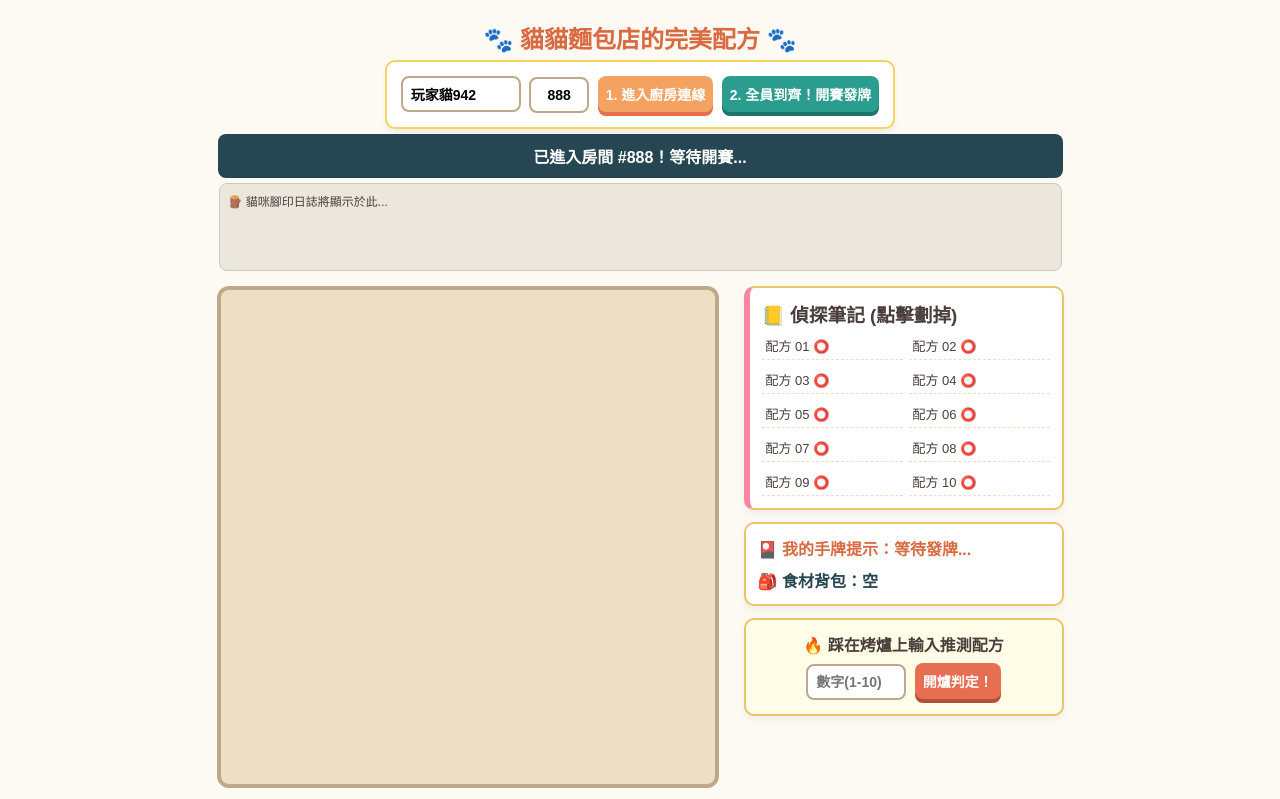
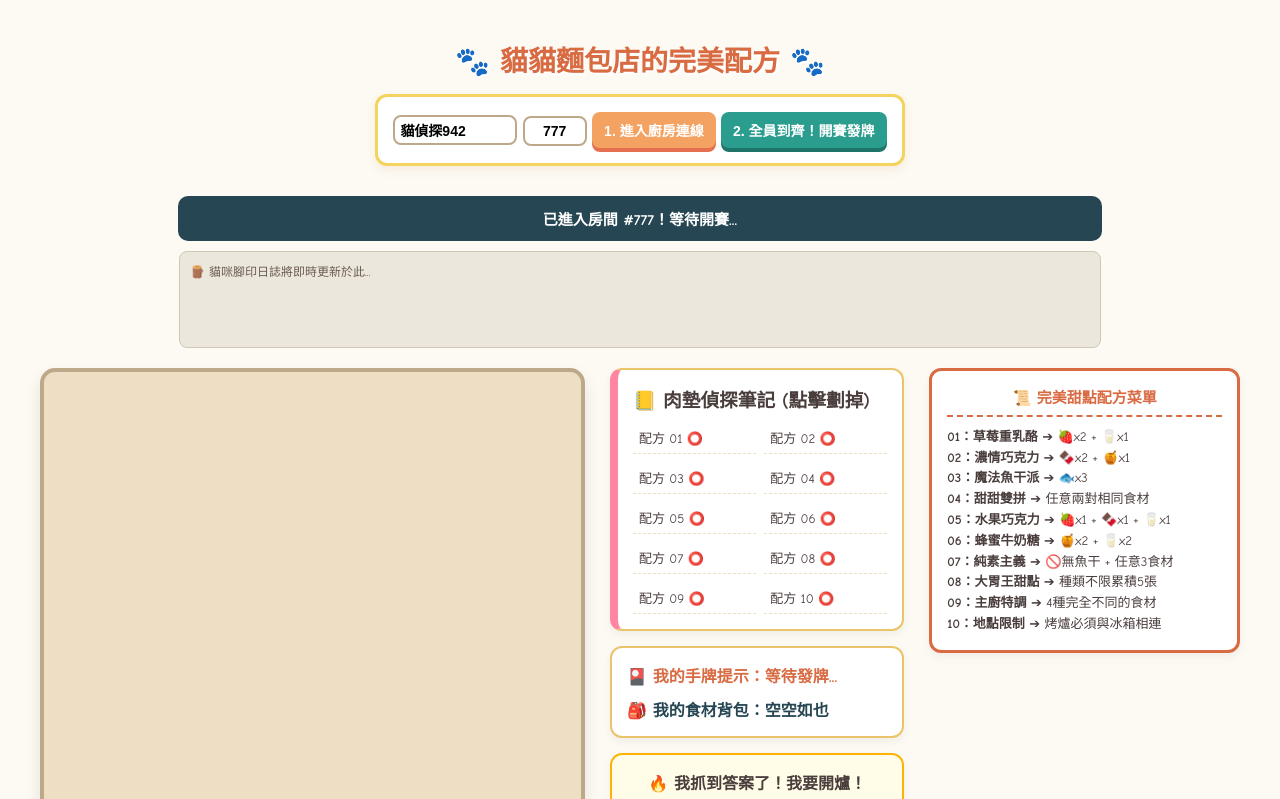
Before and after one commit to yii177/meow-bakery, a website: page public/index.html in a window 1280 px wide. Both pictures are taken after a click on the button "1. 進入廚房連線". Shown: the top 799 px of the page. Drawn offline with nearby package versions, Linux system fonts and the light colour scheme; no server answers.

Commit message:
Update index.html

```diff
--- a/public/index.html
+++ b/public/index.html
@@ -3,70 +3,82 @@
 <head>
     <meta charset="UTF-8">
     <meta name="viewport" content="width=device-width, initial-scale=1.0">
-    <title>貓貓麵包店 - 朋友連線對戰版</title>
+    <title>貓貓麵包店的完美配方 - 豪華完全體連線版</title>
     <style>
-        body { font-family: sans-serif; background: #fcfaf2; margin: 0; padding: 15px; text-align: center; color: #4a3e3d; }
-        h1 { color: #d96b43; margin: 5px; font-size: 24px; }
-        input, button { padding: 8px; font-size: 14px; border-radius: 8px; border: 2px solid #bda88a; font-weight: bold; margin: 2px; }
-        button { background: #f4a261; color: white; border: none; cursor: pointer; box-shadow: 0 4px 0 #e76f51; }
+        body { font-family: 'Comic Sans MS', 'Microsoft JhengHei', sans-serif; background-color: #fcfaf2; margin: 0; padding: 20px; text-align: center; color: #4a3e3d; }
+        h1 { color: #d96b43; text-shadow: 2px 2px 0px #fff; font-size: 28px; margin-bottom: 15px; }
+        .setup-panel { background: white; padding: 15px; border-radius: 12px; margin-bottom: 20px; display: inline-block; box-shadow: 0 4px 10px rgba(217,107,67,0.1); border: 3px solid #f4d35e; }
+        input, button { padding: 8px 12px; font-size: 14px; border-radius: 8px; border: 2px solid #bda88a; font-weight: bold; }
+        button { background-color: #f4a261; color: white; border: none; cursor: pointer; box-shadow: 0 4px 0 #e76f51; transition: all 0.1s; }
         button:active { transform: translateY(4px); box-shadow: none; }
-        .game-container { display: flex; justify-content: center; align-items: flex-start; gap: 25px; margin: 15px auto; max-width: 1100px; width: 100%; }
-        .board { display: grid; grid-template-columns: repeat(5, 90px); grid-template-rows: repeat(5, 90px); gap: 6px; background: #eedec4; padding: 10px; border-radius: 12px; border: 4px solid #bda88a; shrink: 0; }
-        .tile { background: #fff; border: 2px solid #dcd1be; border-radius: 10px; display: flex; flex-direction: column; align-items: center; justify-content: center; font-size: 12px; cursor: pointer; position: relative; font-weight: bold; }
-        .center-tile { background: #ffe57f; border-color: #ffb300; }
-        .side-panel { display: flex; flex-direction: column; gap: 12px; width: 320px; text-align: left; shrink: 0; }
-        .box { background: #fff; padding: 12px; border-radius: 10px; box-shadow: 0 4px 6px rgba(0,0,0,0.05); border: 2px solid #e9c46a; }
-        .notebook-grid { display: grid; grid-template-columns: 1fr 1fr; gap: 6px; margin-top: 5px; }
-        .note-item { cursor: pointer; padding: 4px; border-bottom: 1px dashed #eedec4; font-size: 13px; }
-        .status-bar { max-width: 825px; background: #264653; color: white; padding: 10px; border-radius: 8px; margin: 5px auto; font-weight: bold; }
-        .log-box { max-width: 825px; background: #ece7dd; height: 70px; margin: 5px auto; overflow-y: auto; padding: 8px; border-radius: 8px; text-align: left; font-size: 12px; border: 1px solid #d1c7b7; }
-        .p-avatar { padding: 2px 5px; border-radius: 5px; font-size: 10px; color: white; margin-top: 2px; font-weight: bold; }
+        /* 黃金左右並排排版：地圖在左，工具和菜單永遠在右 */
+        .game-container { display: flex; justify-content: center; align-items: flex-start; gap: 25px; margin: 20px auto; max-width: 1200px; width: 100%; }
+        .board { display: grid; grid-template-columns: repeat(5, 95px); grid-template-rows: repeat(5, 95px); gap: 8px; background: #eedec4; padding: 15px; border-radius: 15px; box-shadow: 0 8px 16px rgba(0,0,0,0.1); border: 4px solid #bda88a; shrink: 0; }
+        .tile { background-color: #fff; border: 2px solid #dcd1be; border-radius: 12px; display: flex; flex-direction: column; align-items: center; justify-content: center; font-size: 12px; cursor: pointer; position: relative; font-weight: bold; box-shadow: inset 0 -4px 0 #f0e6d2; }
+        .tile:hover { background-color: #fffdf0; border-color: #f4a261; }
+        .center-tile { background-color: #ffe57f; border-color: #ffb300; box-shadow: inset 0 -4px 0 #ffe082; }
+        .side-panel { display: flex; flex-direction: column; gap: 15px; width: 300px; text-align: left; shrink: 0; }
+        .box { background: #fff; padding: 15px; border-radius: 12px; box-shadow: 0 4px 10px rgba(0,0,0,0.05); border: 2px solid #e9c46a; }
+        .notebook-grid { display: grid; grid-template-columns: repeat(2, 1fr); gap: 8px; margin-top: 10px; }
+        .note-item { cursor: pointer; padding: 6px; border-bottom: 1px dashed #eedec4; font-size: 13px; }
+        .menu-panel { width: 280px; background: white; border: 3px solid #d96b43; border-radius: 12px; padding: 15px; text-align: left; font-size: 13px; line-height: 1.6; shrink: 0; box-shadow: 0 4px 10px rgba(0,0,0,0.05); }
+        .menu-title { text-align: center; font-weight: bold; font-size: 15px; color: #d96b43; border-bottom: 2px dashed #d96b43; margin-bottom: 10px; padding-bottom: 5px; }
+        .status-bar { max-width: 900px; background: #264653; color: white; padding: 12px; border-radius: 10px; margin: 10px auto; font-weight: bold; font-size: 15px; }
+        .log-box { max-width: 900px; background: #ece7dd; height: 75px; margin: 10px auto; overflow-y: auto; padding: 10px; border-radius: 8px; text-align: left; font-size: 12px; border: 1px solid #d1c7b7; color: #6b5b52; }
+        .p-avatar { display: inline-block; padding: 2px 6px; border-radius: 6px; font-size: 11px; color: white; font-weight: bold; margin-top: 4px; box-shadow: 0 2px 2px rgba(0,0,0,0.1); text-align: center; }
+        .me-tag { background: #e76f51; }
+        .ai-tag { background: #2a9d8f; }
     </style>
     <script src="/socket.io/socket.io.js"></script>
 </head>
 <body>
-
     <h1>🐾 貓貓麵包店的完美配方 🐾</h1>
-
-    <div id="lobby" class="box" style="display:inline-block; border-color:#f4d35e;">
-        <input type="text" id="playerName" placeholder="我的暱稱" style="width:100px;">
-        <input type="text" id="roomId" value="888" style="width:40px; text-align:center;">
+    <div class="setup-panel" id="lobby">
+        <input type="text" id="playerName" value="橘貓新手" style="padding: 5px; width: 110px;">
+        <input type="text" id="roomId" value="777" style="padding: 5px; width: 50px; text-align: center;">
         <button onclick="joinRoom()">1. 進入廚房連線</button>
-        <button id="startBtn" onclick="startGame()" style="background:#2a9d8f; box-shadow:0 4px 0 #1f7469; display:none;">2. 全員到齊！開賽發牌</button>
+        <button id="startBtn" onclick="startGame()" style="background-color: #2a9d8f; box-shadow: 0 4px 0 #1f7469; display:none;">2. 全員到齊！開賽發牌</button>
     </div>
-
-    <div class="status-bar" id="statusBar">🧁 歡迎！請先輸入暱稱並進入連線。</div>
-    <div class="log-box" id="logBox">🪵 貓咪腳印日誌將顯示於此...</div>
-
+    <div class="status-bar" id="statusBar">🧁 歡迎來到貓貓廚房！請先輸入暱稱並點擊進入連線。</div>
+    <div class="log-box" id="logBox">🪵 貓咪腳印日誌將即時更新於此...</div>
     <div class="game-container" id="gameScreen" style="display:none;">
         <div class="board" id="kitchenBoard"></div>
-
         <div class="side-panel">
-            <div class="box" style="border-left:6px solid #ff85a2;">
-                <h3 style="margin:0;">📒 偵探筆記 (點擊劃掉)</h3>
+            <div class="box" style="border-left: 8px solid #ff85a2;">
+                <h3 style="margin:0;">📒 肉墊偵探筆記 (點擊劃掉)</h3>
                 <div class="notebook-grid" id="notebookGrid"></div>
             </div>
-
             <div class="box">
-                <div id="handPanel" style="color:#d96b43; font-weight:bold; margin-bottom:8px; word-break: break-all;">🎴 我的手牌提示：等待發牌...</div>
-                <div id="inventoryPanel" style="font-weight:bold; color:#264653;">🎒 食材背包：空</div>
+                <div id="handPanel" style="color: #d96b43; font-weight: bold; margin-bottom: 10px;">🎴 我的手牌提示：等待發牌...</div>
+                <div id="inventoryPanel" style="font-weight: bold; color: #264653;">🎒 我的食材背包：空空如也</div>
             </div>
-
-            <div class="box" style="background:#fffde7; text-align:center;">
-                <h4 style="margin:0 0 5px 0;">🔥 踩在烤爐上輸入推測配方</h4>
-                <input type="number" id="guessInput" placeholder="數字(1-10)" style="width:80px; text-align:center;">
-                <button onclick="submitBake()" style="background:#e76f51; box-shadow:0 4px 0 #b54f35;">開爐判定！</button>
+            <div class="box" style="border-color: #ffb300; background: #fffde7; text-align: center;">
+                <h4 style="margin: 0 0 8px 0;">🔥 我抓到答案了！我要開爐！</h4>
+                <input type="number" id="guessInput" placeholder="配方號碼(1-10)" style="width: 140px; text-align: center; margin-bottom: 5px;"><br>
+                <button onclick="submitBake()" style="background: #e76f51; box-shadow: 0 4px 0 #b54f35; width: 100%;">出爐判定！</button>
             </div>
-
-            <button id="restartBtn" onclick="startGame()" style="background:#2a9d8f; box-shadow:0 4px 0 #1f7469; display:none; width:100%;">🔄 再玩一局 (重洗發牌)</button>
+            <button id="restartBtn" onclick="startGame()" style="background:#2a9d8f; box-shadow: 0 4px 0 #1f7469; display:none; width:100%;">🔄 再玩一局 (直接重洗發牌)</button>
+        </div>
+        <div class="menu-panel">
+            <div class="menu-title">📜 完美甜點配方菜單</div>
+            <b>01：草莓重乳酪</b> ➔ 🍓x2 + 🥛x1<br>
+            <b>02：濃情巧克力</b> ➔ 🍫x2 + 🍯x1<br>
+            <b>03：魔法魚干派</b> ➔ 🐟x3<br>
+            <b>04：甜甜雙拼</b> ➔ 任意兩對相同食材<br>
+            <b>05：水果巧克力</b> ➔ 🍓x1 + 🍫x1 + 🥛x1<br>
+            <b>06：蜂蜜牛奶糖</b> ➔ 🍯x2 + 🥛x2<br>
+            <b>07：純素主義</b> ➔ 🚫無魚干 + 任意3食材<br>
+            <b>08：大胃王甜點</b> ➔ 種類不限累積5張<br>
+            <b>09：主廚特調</b> ➔ 4種完全不同的食材<br>
+            <b>10：地點限制</b> ➔ 烤爐必須與冰箱相連
         </div>
     </div>
-
     <script>
         const socket = io();
         let myName = "", currentRoomId = "", isMyTurn = false, myCurrentPos = 0;
 
-        document.getElementById('playerName').value = '玩家貓' + Math.floor(Math.random()*900 + 100);
+        // 幫玩家生成隨機貓咪代號
+        document.getElementById('playerName').value = '貓偵探' + Math.floor(Math.random() * 900 + 100);
 
         function joinRoom() {
             currentRoomId = document.getElementById('roomId').value;
@@ -81,8 +93,8 @@
         }
 
         function startGame() {
-            document.getElementById('handPanel').innerText = "🎴 發牌中...";
-            document.getElementById('inventoryPanel').innerText = "🎒 食材背包：空";
+            document.getElementById('handPanel').innerText = "🎴 洗牌發牌中...";
+            document.getElementById('inventoryPanel').innerText = "🎒 我的食材背包：空空如也";
             socket.emit('startGame', currentRoomId);
             document.getElementById('restartBtn').style.display = 'none';
         }
@@ -102,57 +114,68 @@
             }
         }
 
-        // 【終極修復核心】建立統一的渲染畫布函式
-        function renderGame(room) {
+        // 👑 核心渲染：把貓咪和格子百分之百畫出來
+        function updateGameBoardView(room) {
             const board = document.getElementById('kitchenBoard');
-            board.innerHTML = '';
+            board.innerHTML = ''; // 清除舊畫面
 
             room.boardTiles.forEach((tileType, i) => {
                 const tile = document.createElement('div');
-                tile.className = i === 12 ? 'tile center-tile' : 'tile';
-                tile.innerHTML = tileType === '🍳 中央烤爐' ? '🍳<br>烤爐' : tileType === '🍓 食材櫃' ? '🍓<br>食材櫃' : tileType === '🔍 辦公室' ? '🔍<br>辦公室' : '🧱<br>流理台';
+                tile.className = (i === 12) ? 'tile center-tile' : 'tile';
 
+                if (tileType === '🍳 中央烤爐') tile.innerHTML = '🍳<br>烤爐';
+                else if (tileType === '🍓 食材櫃') tile.innerHTML = '🍓<br>食材櫃';
+                else if (tileType === '🔍 辦公室') tile.innerHTML = '🔍<br>辦公室';
+                else tile.innerHTML = '🧱<br>流理台';
+
+                // 將真人和 AI 貓咪放上格子
                 room.players.forEach(p => {
                     if (p.pos === i) {
                         const tag = document.createElement('span');
                         tag.className = 'p-avatar';
-                        let isMe = (p.id === socket.id || p.name === myName);
-                        if (isMe) { myCurrentPos = i; }
+                        let isMe = (p.name === myName);
+                        if (isMe) { myCurrentPos = i; } // 即時同步自己的坐標
                         tag.style.background = isMe ? '#e76f51' : '#2a9d8f';
                         tag.innerText = isMe ? '🐾 我' : p.name.replace(' (AI)', '');
                         tile.appendChild(tag);
                     }
                 });
 
-                // 點擊格子時向後端發送請求
+                // 點擊事件：直接觸發後端移動，絕不再跳出妨礙遊戲的彈出視窗(Alert)
                 tile.onclick = () => {
-                    if (!isMyTurn) return alert("現在不是你的回合喔！");
+                    if (!isMyTurn) {
+                        alert("目前是電腦或其他玩家的回合，請稍等一下喔！");
+                        return;
+                    }
                     socket.emit('movePlayer', { roomId: currentRoomId, targetPos: i });
                 };
+
                 board.appendChild(tile);
             });
 
+            // 判斷並切換當前回合狀態
             let currentP = room.players[room.turnIndex];
-            isMyTurn = (currentP.id === socket.id || currentP.name === myName);
-            document.getElementById('statusBar').innerText = isMyTurn ? "🌟 輪到你的回合！請點擊前後左右或斜角相鄰的 1 格移動！" : `💤 等待中... 當前輪到：【${currentP.name}】`;
+            isMyTurn = (currentP.name === myName);
+            document.getElementById('statusBar').innerText = isMyTurn ? "🌟 輪到你的回合！請點擊相鄰 1 格移動貓咪步伐！" : `💤 等待中... 當前輪到：【${currentP.name}】`;
             document.getElementById('statusBar').style.background = isMyTurn ? "#e76f51" : "#264653";
 
-            let me = room.players.find(p => p.name === myName || p.id === socket.id);
+            // 即時同步手牌提示與食材背包數據
+            let me = room.players.find(p => p.name === myName);
             if (me) {
                 document.getElementById('handPanel').innerText = `🎴 我的手牌提示：【配方 ${me.cards.join(' 號】、【配方 ')} 號】`;
-                document.getElementById('inventoryPanel').innerText = `🎒 食材背包：${me.inventory.length > 0 ? me.inventory.join(', ') : '空'}`;
+                document.getElementById('inventoryPanel').innerText = `🎒 我的食材背包：\n${me.inventory.length > 0 ? me.inventory.join(', ') : '空空如也'}`;
             }
         }
 
-        // 綁定伺服器廣播事件
+        // 監聽後端數據包，一收到就動態刷新畫面（解決無法移動的核心）
         socket.on('gameStateUpdate', (room) => {
-            renderGame(room); // 當後端狀態變更(包含人類/AI移動成功)，強制重新繪製地圖！
+            updateGameBoardView(room);
         });
 
         function submitBake() {
-            if (myCurrentPos !== 12) return alert("❌ 你必須先走到地圖正中央的「🍳 烤爐」格子才能進行出爐判定！");
+            if (myCurrentPos !== 12) return alert("❌ 你必須走到正中央的「🍳 烤爐」才能進行出爐判定！");
             let guess = document.getElementById('guessInput').value;
-            if(!guess) return alert("請輸入數字！");
+            if(!guess) return alert("請輸入你推測的配方數字！");
             socket.emit('tryBake', { roomId: currentRoomId, guessNumber: guess.padStart(2, '0') });
         }
 
@@ -168,7 +191,7 @@
 
         socket.on('gameOver', (data) => {
             alert(data.msg);
-            document.getElementById('statusBar').innerText = `🏆 遊戲結束！勝者：${data.winner}！`;
+            document.getElementById('statusBar').innerText = `🏆 遊戲結束！勝者是：${data.winner}！`;
             document.getElementById('restartBtn').style.display = 'block';
         });
     </script>
```
